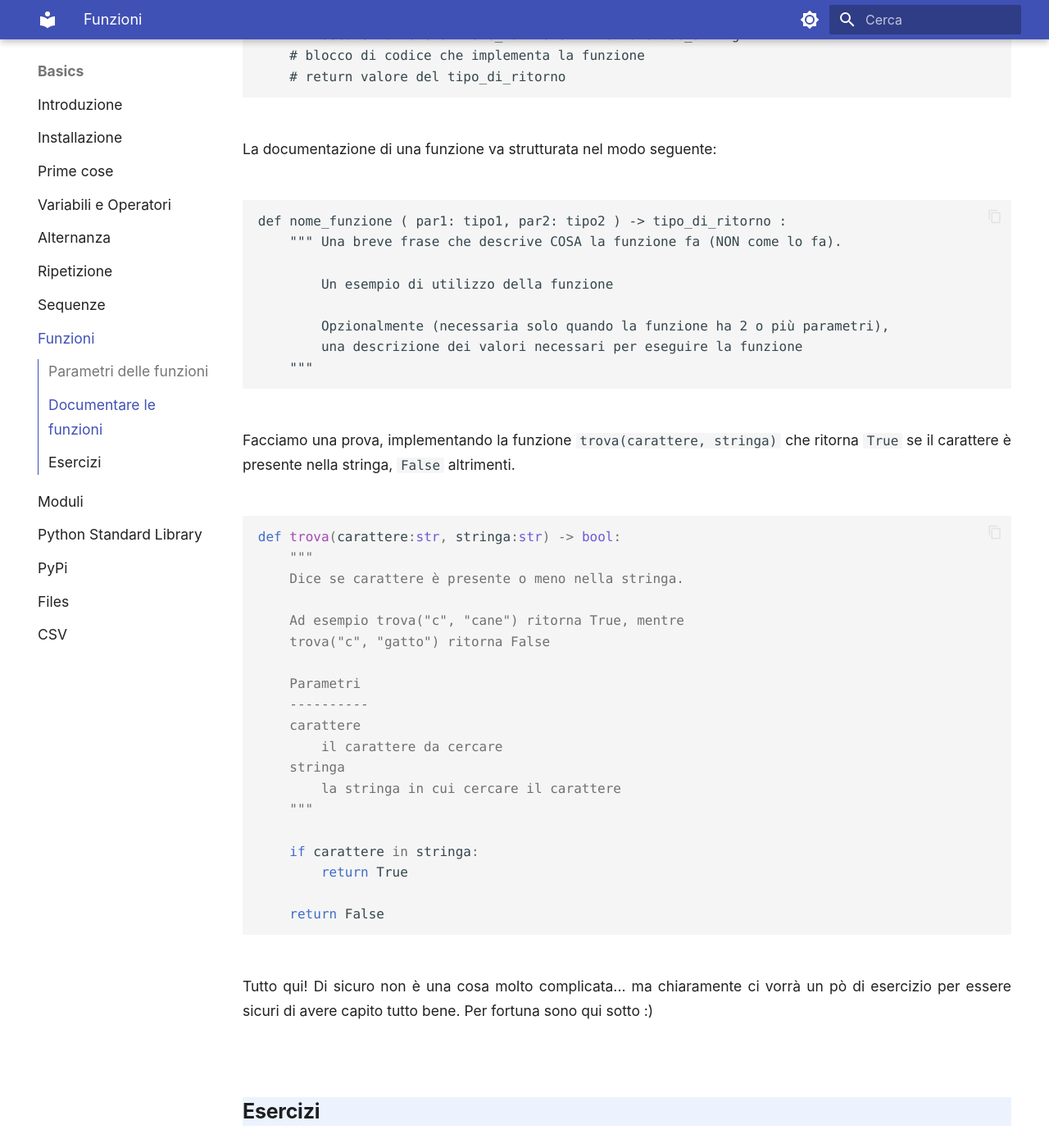
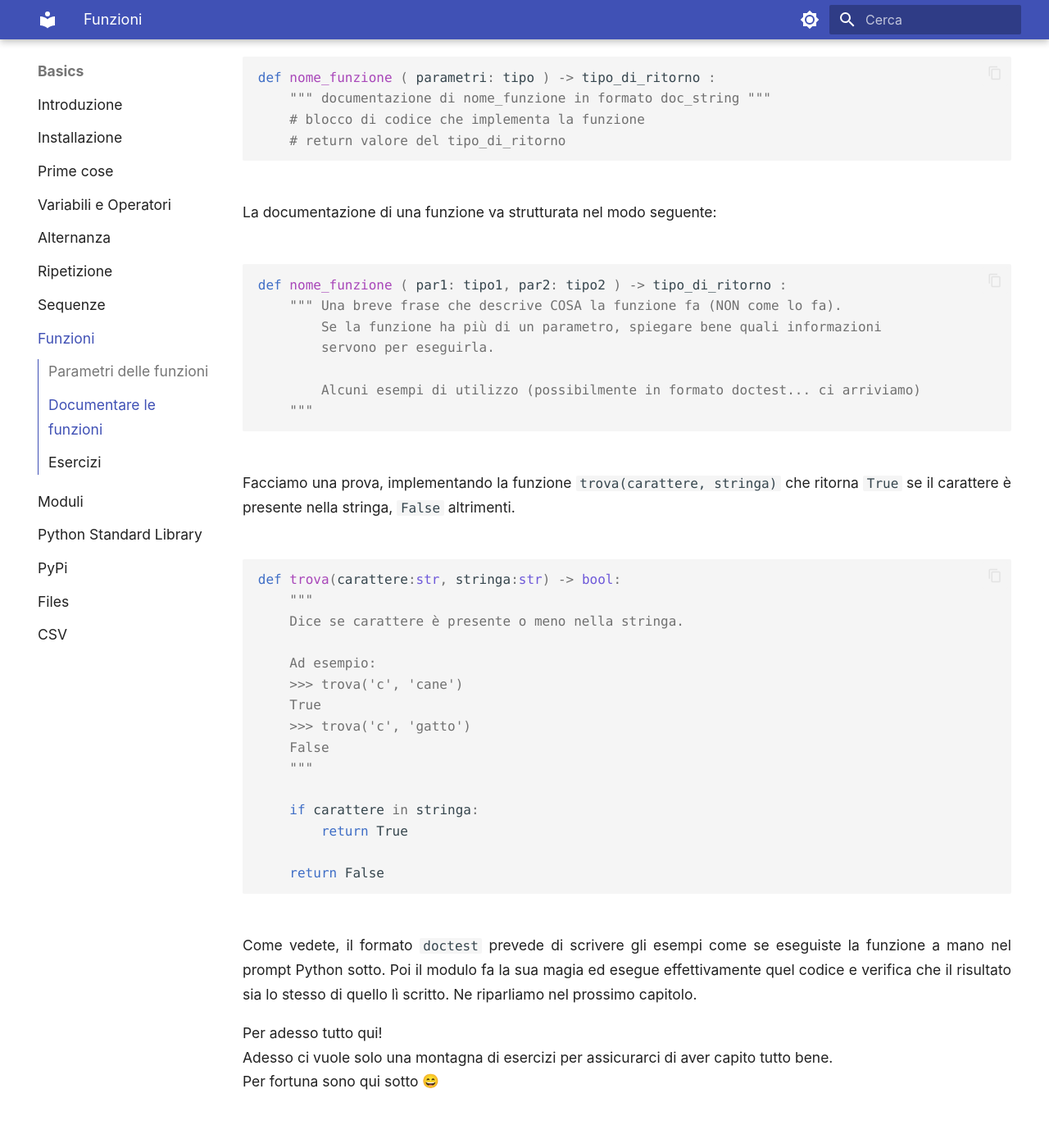
Before and after one commit to adjamhub/pyhandouts, an MkDocs documentation site: the page built from docs/basics/105_funz.md, in a window 1280 px wide and 1400 px high, scrolled down 4722 px. Shown: the whole window at 82% size. Built offline with MkDocs 1.6.1 and Material for MkDocs 9.7.7, drawn with Linux system fonts in a browser that asks for light colours; emoji names are drawn with the system emoji font; some of the changed text lies outside the part shown.

Commit message:
doctest, ennesima prima parte.

````diff
--- a/docs/basics/105_funz.md
+++ b/docs/basics/105_funz.md
@@ -105,7 +105,11 @@ Quando poi la funzione viene chiamata i parametri prendono dei valori:
 print( saluta("ciccio") )
 ```
 
-    "ciao ciccio"
+scrive
+
+``` bash
+'ciao ciccio'
+```
 
 
 Se la funzione prende più di un parametro, Python fornisce 2 possibilità:
@@ -125,10 +129,8 @@ def ripeti(parola:str , numero:int)->str :
     return res
 ```
 
-
 Nella chiamata con inserimento ordinato dei valori basta inserire i dati
 nell'ordine della definizione: prima la parola e poi il numero:
-
 
 ```python
 print( ripeti ("ciao", 4) ) # scrive "ciao ciao ciao ciao"
@@ -183,22 +185,24 @@ Spero sia chiaro, a me perlomeno sembra così.
 
 Se ricordate la struttura di base di una funzione, proveremo adesso ad aggiungere una piccola parte: la documentazione!
 
-    def nome_funzione ( parametri: tipo ) -> tipo_di_ritorno :
-        """ documentazione di nome_funzione in formato doc_string """
-        # blocco di codice che implementa la funzione
-        # return valore del tipo_di_ritorno
+``` python
+def nome_funzione ( parametri: tipo ) -> tipo_di_ritorno :
+    """ documentazione di nome_funzione in formato doc_string """
+    # blocco di codice che implementa la funzione
+    # return valore del tipo_di_ritorno
+```
 
 La documentazione di una funzione va strutturata nel modo seguente:
 
+``` python
+def nome_funzione ( par1: tipo1, par2: tipo2 ) -> tipo_di_ritorno :
+    """ Una breve frase che descrive COSA la funzione fa (NON come lo fa).
+        Se la funzione ha più di un parametro, spiegare bene quali informazioni
+        servono per eseguirla.
 
-    def nome_funzione ( par1: tipo1, par2: tipo2 ) -> tipo_di_ritorno :
-        """ Una breve frase che descrive COSA la funzione fa (NON come lo fa).
-
-            Un esempio di utilizzo della funzione
-
-            Opzionalmente (necessaria solo quando la funzione ha 2 o più parametri),
-            una descrizione dei valori necessari per eseguire la funzione
-        """
+        Alcuni esempi di utilizzo (possibilmente in formato doctest... ci arriviamo)
+    """
+```
 
 Facciamo una prova, implementando la funzione `trova(carattere, stringa)` che ritorna `True` se il carattere è presente nella stringa,
 `False` altrimenti.
@@ -208,15 +212,11 @@ def trova(carattere:str, stringa:str) -> bool:
     """
     Dice se carattere è presente o meno nella stringa.
 
-    Ad esempio trova("c", "cane") ritorna True, mentre
-    trova("c", "gatto") ritorna False
-
-    Parametri
-    ----------
-    carattere
-        il carattere da cercare
-    stringa
-        la stringa in cui cercare il carattere
+    Ad esempio:
+    >>> trova('c', 'cane')
+    True
+    >>> trova('c', 'gatto')
+    False
     """
 
     if carattere in stringa:
@@ -225,8 +225,13 @@ def trova(carattere:str, stringa:str) -> bool:
     return False
 ```
 
-Tutto qui! Di sicuro non è una cosa molto complicata... ma chiaramente ci vorrà un pò di esercizio per essere sicuri di avere capito tutto bene.
-Per fortuna sono qui sotto :)
+Come vedete, il formato `doctest` prevede di scrivere gli esempi come se eseguiste la funzione a mano nel prompt Python sotto. Poi il modulo
+fa la sua magia ed esegue effettivamente quel codice e verifica che il risultato sia lo stesso di quello lì scritto.
+Ne riparliamo nel prossimo capitolo.
+
+Per adesso tutto qui! <br>
+Adesso ci vuole solo una montagna di esercizi per assicurarci di aver capito tutto bene. <br>
+Per fortuna sono qui sotto :smile:
 
 
 <!-- ############################################################################################ -->
````
Also changed, not shown: docs/basics/106_mod.md (+11 -14 lines).
